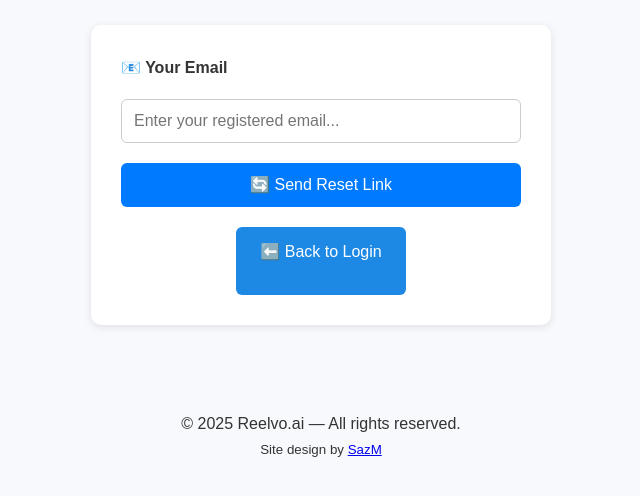
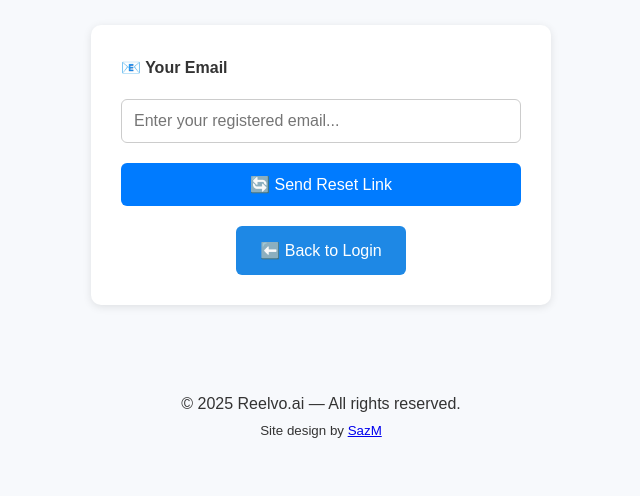
Before and after one commit to saravana-bhava/reelvo.in, a Flask app: page /forgot-password in a window 1280 px wide. Shown: the part 256-752 px from the top of the page, without its empty margins (319-959 px from the left). Run offline with Flask 2, Linux system fonts and the light colour scheme.

Commit message:
Updated template..

```diff
--- a/static/style.css
+++ b/static/style.css
@@ -117,7 +117,7 @@ button,
   text-decoration: none;
   display: inline-block;
   transition: background 0.2s ease;
-  min-height: 44px;
+  min-height: 24px;
   min-width: 44px;
 }
 button:hover,
```
